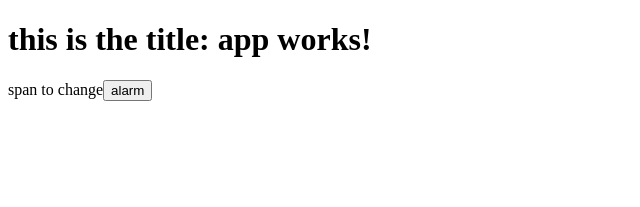
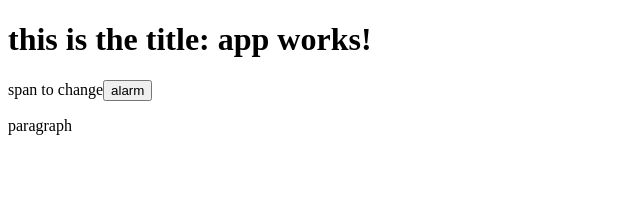
Before and after one commit to aldochocos/azureapp, an Angular app: page / in a window 1280 px wide. Shown: the top 207 px of the page, without its empty margins (0-640 px from the left). Built offline with nearby package versions, Linux system fonts and the light colour scheme.

Commit message:
paragraph phrase

```diff
--- a/src/app/app.component.html
+++ b/src/app/app.component.html
@@ -4,3 +4,5 @@
 <span>span to change</span>
 
 <input type="button" value="alarm" />
+
+<p>paragraph</p>
```
